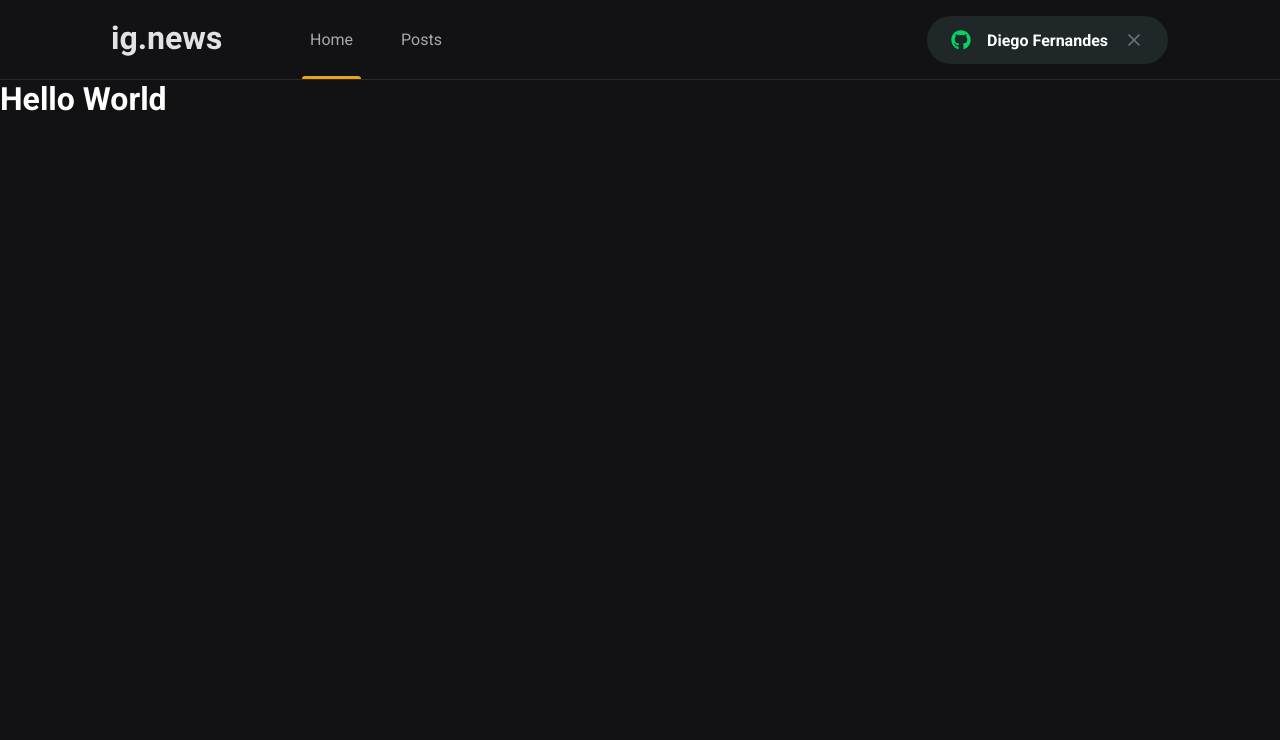
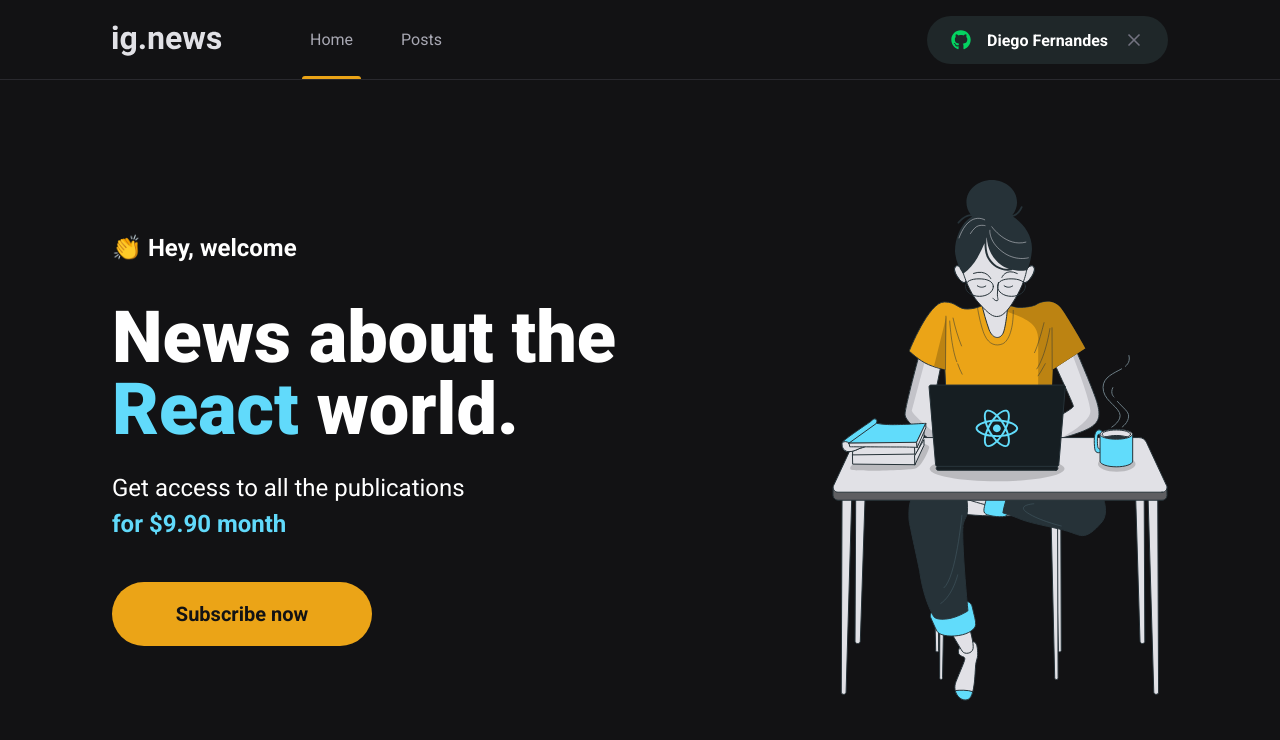
Before and after one commit to NicholasWM/ignews, a Next.js app: page / in a window 1280 px wide. Shown: the top 740 px of the page. Built offline with nearby package versions, Linux system fonts and the light colour scheme.

Commit message:
add: Subscribe Button

```diff
--- /dev/null
+++ b/src/components/SubscribeButton/index.tsx
@@ -0,0 +1,11 @@
+import styles from './styles.module.scss'
+export function SubscribeButton(){
+    return (
+        <button
+            type="button"
+            className={styles.subscribeButton}
+        >
+            Subscribe now
+        </button>
+    )
+}
--- /dev/null
+++ b/src/components/SubscribeButton/styles.module.scss
@@ -0,0 +1,21 @@
+.subscribeButton {
+    width: 260px;
+    margin-top: 4rem;
+    height: 4rem;
+    border: 0;
+    border-radius: 2rem;
+    background: var(--yellow-500);
+    color: var(--gray-900);
+    font-size: 1.25rem;
+    font-weight: bold;
+
+    display: flex;
+    align-items: center;
+    justify-content: center;
+
+    transition: filter 0.2s;
+    &:hover{
+        filter:brightness(0.8)
+    }
+
+}
--- /dev/null
+++ b/src/pages/home.module.scss
@@ -0,0 +1,42 @@
+.contentContainer {
+    max-width: 1120px;
+    margin: 0 auto;
+    padding: 0 2rem;
+    height: calc(100vh - 5rem);
+
+    display: flex;
+    align-items: center;
+    justify-content: space-between;
+}
+
+.hero {
+    max-width: 600px;
+
+    > span{
+        font-size: 1.5rem;
+        font-weight: bold;
+    }
+
+    h1{
+        font-size: 4.5rem;
+        line-height: 4.5rem;
+        font-weight: 900;
+        margin-top: 2.5rem;
+        span{
+            color: var(--cyan-500);
+        }
+    }
+    p{
+        font-size:1.5rem;
+        line-height: 2.25rem;
+        margin-top: 1.5rem;
+
+        span{
+            color: var(--cyan-500);
+            font-weight: bold;
+        }
+    }
+    button{
+        margin-top:2.5rem;
+    }
+}
--- a/src/pages/index.tsx
+++ b/src/pages/index.tsx
@@ -1,11 +1,24 @@
 import Head from 'next/head'
+import { SubscribeButton } from '../components/SubscribeButton'
+import styles from './home.module.scss'
 export default function Home() {
   return (
     <>
       <Head>
-        <title>ig.news</title>
+        <title>Home | ig.news</title>
       </Head>
-      <h1>Hello World</h1>
+      <main className={styles.contentContainer}>
+        <section className={styles.hero}>
+          <span>👏 Hey, welcome</span>
+          <h1>News about the <span>React</span> world.</h1>
+          <p>
+            Get access to all the publications <br />
+            <span>for $9.90 month</span>
+          </p>
+          <SubscribeButton/>
+        </section>
+        <img src="/images/avatar.svg" alt="Girl coding" />
+      </main>
     </>
   )
 }
```
